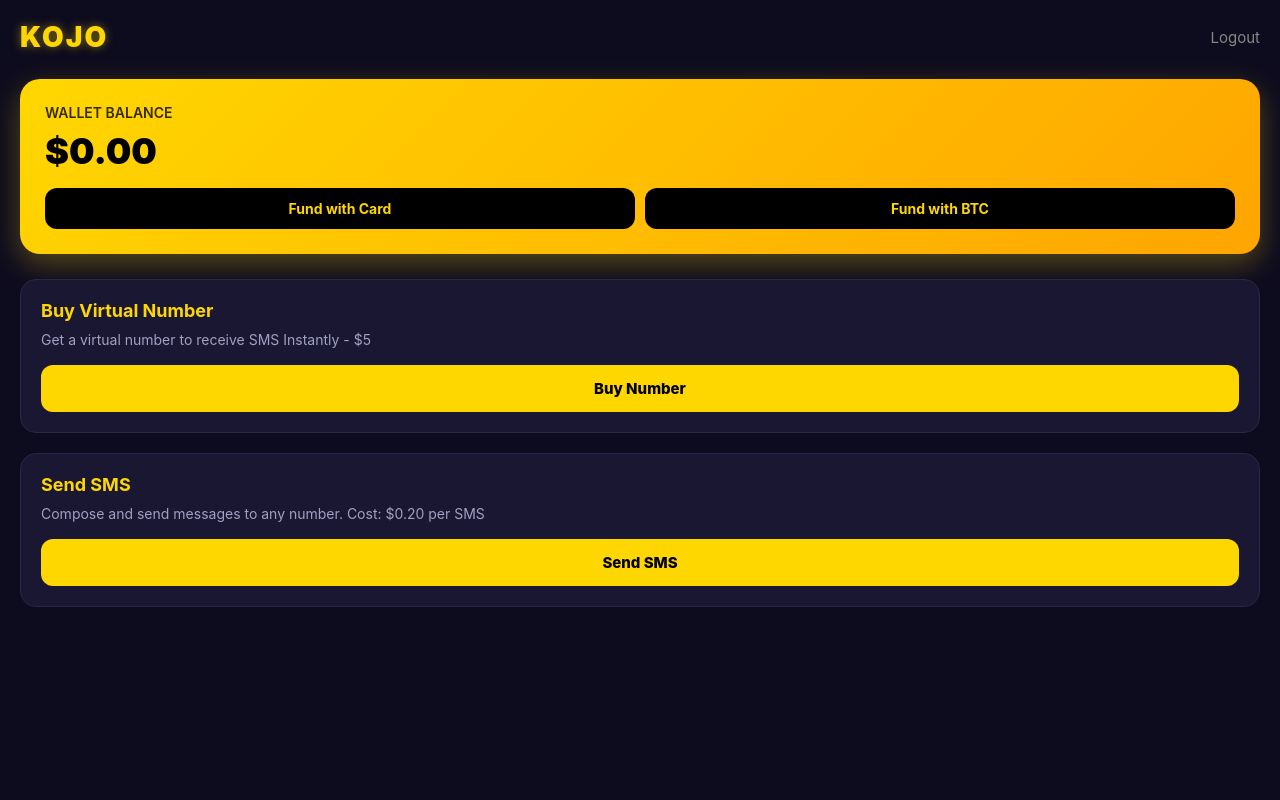
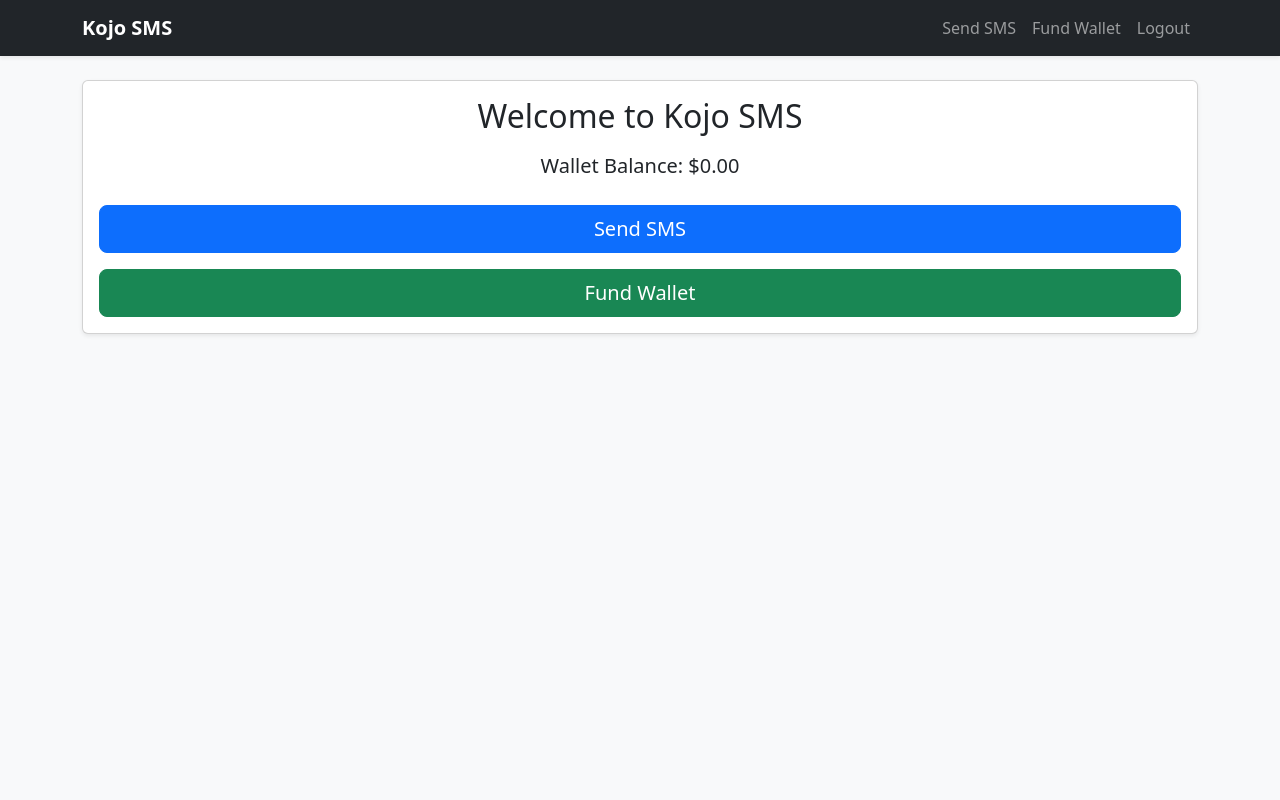
Before and after one commit to ajewoletemi/Kojo-sms-app, a Flask app: template templates/user_app.html in a window 1280 px wide. Run offline with Flask 3, Linux system fonts and the light colour scheme; the template is opened without the code that fills it, so the values that code supplies are empty; some libraries are stand-ins or nearby versions.

Commit message:
Update user_app.html

```diff
--- a/templates/user_app.html
+++ b/templates/user_app.html
@@ -1,62 +1,14 @@
-<!DOCTYPE html>
-<html lang="en">
-<head>
-    <meta charset="UTF-8">
-    <meta name="viewport" content="width=device-width, initial-scale=1.0">
-    <title>Kojo SMS</title>
-    <style>
-        * { margin: 0; padding: 0; box-sizing: border-box; font-family: -apple-system, BlinkMacSystemFont, 'Segoe UI', sans-serif; }
-        body { background: #0D0B1E; color: #e0e0e0; padding: 20px; min-height: 100vh; }
-       .topbar { display: flex; justify-content: space-between; align-items: center; margin-bottom: 25px; }
-       .logo { color: #FFD700; font-size: 28px; font-weight: 900; letter-spacing: 2px; text-shadow: 0 0 10px rgba(255, 215, 0, 0.5); }
-       .logout { color: #888; text-decoration: none; font-size: 15px; }
-       .wallet-card { background: linear-gradient(135deg, #FFD700 0%, #FFA500 100%); color: #000; padding: 25px; border-radius: 20px; margin-bottom: 25px; box-shadow: 0 10px 30px rgba(255, 215, 0, 0.3); }
-       .wallet-card h3 { font-size: 14px; font-weight: 600; margin-bottom: 8px; opacity: 0.8; }
-       .wallet-card .amount { font-size: 36px; font-weight: 900; margin-bottom: 15px; }
-       .btn-group { display: flex; gap: 10px; }
-       .btn-fund { background: #000; color: #FFD700; border: none; padding: 12px 18px; border-radius: 12px; font-weight: 700; font-size: 14px; cursor: pointer; text-decoration: none; text-align: center; flex: 1; }
-       .card { background: #1A1733; border: 1px solid #2A2744; padding: 20px; border-radius: 16px; margin-bottom: 20px; }
-       .card h2 { color: #FFD700; font-size: 18px; margin-bottom: 8px; }
-       .card p { color: #A0A0C0; font-size: 14px; margin-bottom: 15px; line-height: 1.5; }
-       .btn-primary { background: #FFD700; color: #000; border: none; padding: 14px 24px; border-radius: 12px; font-weight: 800; font-size: 15px; width: 100%; cursor: pointer; transition: 0.3s; text-decoration: none; display: block; text-align: center; }
-       .btn-primary:hover { box-shadow: 0 0 20px rgba(255, 215, 0, 0.5); transform: translateY(-2px); }
-       .flash { padding: 12px; margin-bottom: 15px; border-radius: 8px; text-align: center; font-weight: 600; }
-       .success { background: rgba(0, 255, 0, 0.1); color: #4ade80; border: 1px solid #4ade80; }
-       .danger { background: rgba(255, 0, 0, 0.1); color: #f87171; border: 1px solid #f87171; }
-    </style>
-</head>
-<body>
-    <div class="topbar">
-        <div class="logo">KOJO</div>
-        <a href="{{ url_for('logout') }}" class="logout">Logout</a>
+{% extends "base.html" %}
+{% block content %}
+<div class="card shadow-sm">
+  <div class="card-body text-center">
+    <h2 class="card-title mb-3">Welcome to Kojo SMS</h2>
+    <p class="lead">Wallet Balance: <strong>${{ "%.2f"|format(wallet) }}</strong></p>
+
+    <div class="d-grid gap-3 mt-4">
+      <a href="/send_sms" class="btn btn-primary btn-lg">Send SMS</a>
+      <a href="/fund_wallet" class="btn btn-success btn-lg">Fund Wallet</a>
     </div>
-
-    {% with messages = get_flashed_messages(with_categories=true) %}
-      {% if messages %}{% for category, message in messages %}
-      <div class="flash {{ category }}">{{ message }}</div>
-      {% endfor %}{% endif %}
-    {% endwith %}
-
-    <div class="wallet-card">
-        <h3>WALLET BALANCE</h3>
-        <div class="amount">${{ "%.2f"|format(wallet) }}</div>
-        <div class="btn-group">
-            <a href="{{ url_for('fund_card') }}" class="btn-fund">Fund with Card</a>
-            <a href="{{ url_for('fund_btc') }}" class="btn-fund">Fund with BTC</a>
-        </div>
-    </div>
-
-    <div class="card">
-        <h2>Buy Virtual Number</h2>
-        <p>Get a virtual number to receive SMS Instantly - $5</p>
-        <button class="btn-primary">Buy Number</button>
-    </div>
-
-    <div class="card">
-        <h2>Send SMS</h2>
-        <p>Compose and send messages to any number. Cost: $0.20 per SMS</p>
-        <a href="{{ url_for('send_sms_page') }}" class="btn-primary">Send SMS</a>
-    </div>
-
-</body>
-</html>
+  </div>
+</div>
+{% endblock %}
```
